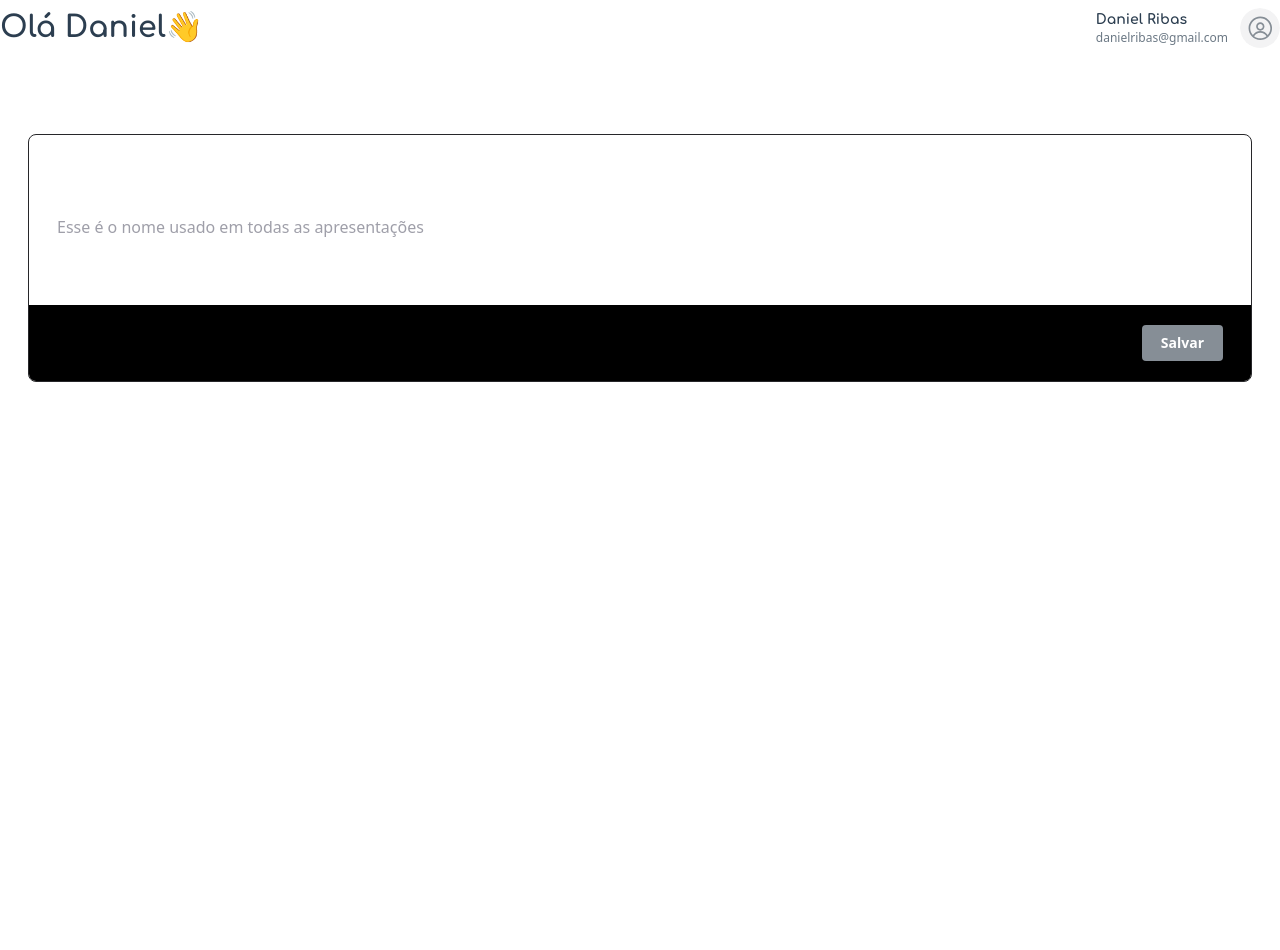
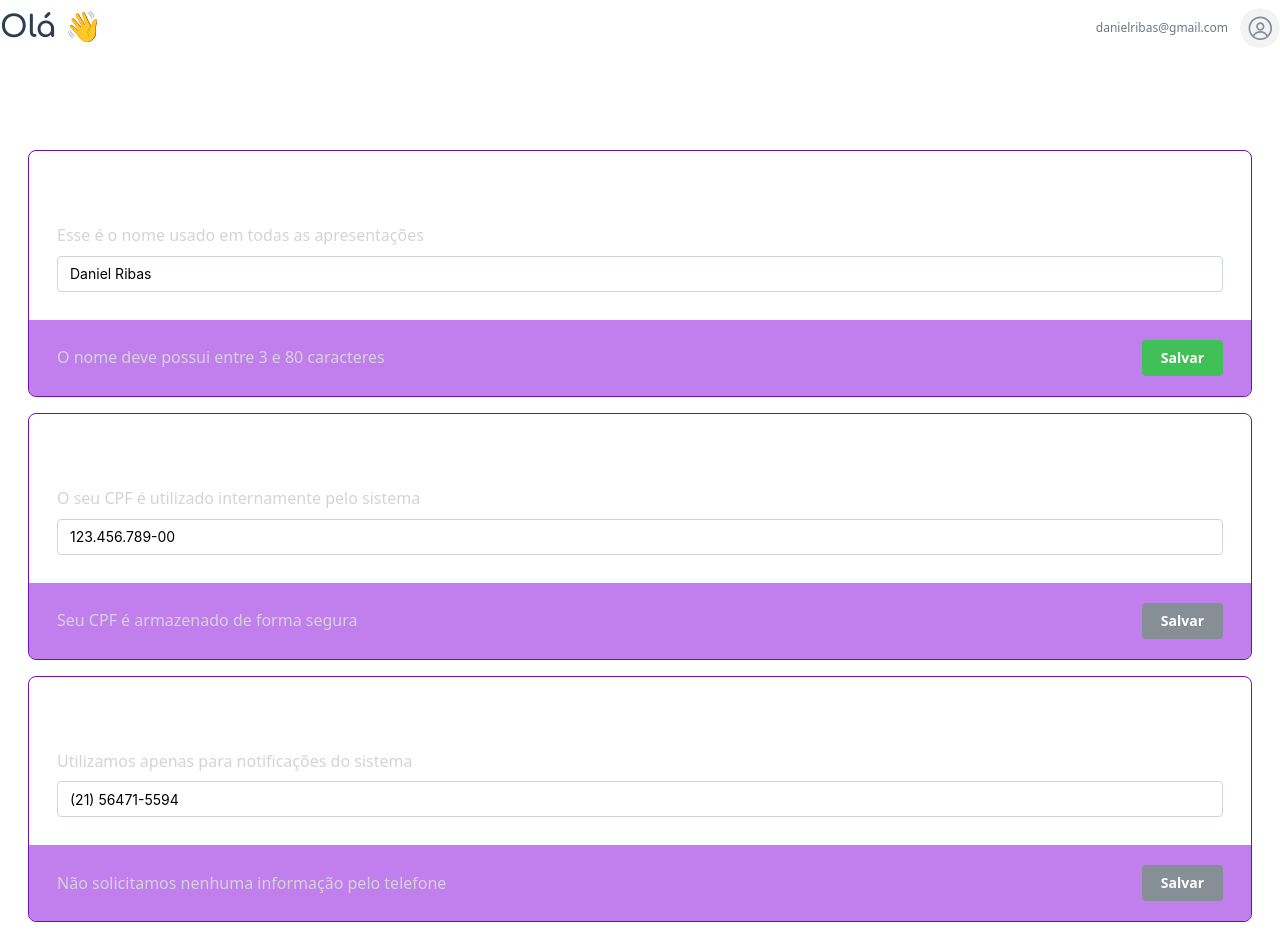
Before and after one commit to danielribas1105/drcode-nimbus, a Next.js app: page /user in a window 1280 px wide. Before the commit the page ends 800 px from the top, so only its background shows below. Built offline with nearby package versions, Linux system fonts and the light colour scheme.

Commit message:
feat(front-end): formulário de usuário

```diff
--- a/src/app/(auth)/user/page.tsx
+++ b/src/app/(auth)/user/page.tsx
@@ -8,7 +8,7 @@ import { IconForms } from "@tabler/icons-react"
 export default function User() {
 	return (
 		<SectionPage>
-			<Content>
+			<Content className="gap-4">
 				<TitleSection
 					icon={<IconForms />}
 					main="Dados Cadastrais"
--- a/src/components/finances/form.tsx
+++ b/src/components/finances/form.tsx
@@ -14,7 +14,7 @@ interface FormFinancesProps {
 }
 
 export default function FormFinances({ transation, saveTrans, deleteTrans, cancel }: FormFinancesProps) {
-	const { transationData, changeAttribute } = useFormTransation(transation)
+	const { transationData, changeAttribute } = useFormTransation<Transation>(transation)
 
 	return (
 		<div className="flex flex-col border border-zinc-500 bg-purple-900/50 rounded-xl overflow-hidden">
--- a/src/components/finances/menu-user.tsx
+++ b/src/components/finances/menu-user.tsx
@@ -1,6 +1,6 @@
 "use client"
 import user from "@/data/constants/UserTeste"
-import { Avatar, Button, MantineProvider, Menu } from "@mantine/core"
+import { Avatar, Menu } from "@mantine/core"
 import { IconArrowsRightLeft, IconLogout, IconUser } from "@tabler/icons-react"
 import Link from "next/link"
 
--- a/src/components/templates/part-form.tsx
+++ b/src/components/templates/part-form.tsx
@@ -25,21 +25,21 @@ export default function PartForm({
 			className={`
          flex flex-col
          text-white overflow-hidden
-         border border-zinc-800 rounded-lg
+         border border-purple-800 rounded-lg
       `}
 		>
 			<div className="flex flex-col p-7">
 				<div className="text-3xl font-black">{title}</div>
-				<div className="mt-4 text-zinc-400">{description}</div>
-				<div className="mt-3">{children}</div>
+				<div className="mt-2 text-zinc-300">{description}</div>
+				<div className="mt-2">{children}</div>
 			</div>
 			<div
 				className={`
                flex justify-end sm:justify-between items-center
-               bg-black px-7 py-5
+               bg-purple-700/50 px-7 py-5
          `}
 			>
-				<span className="hidden sm:inline text-zinc-400">{msgFooter}</span>
+				<span className="hidden sm:inline text-zinc-300">{msgFooter}</span>
 				<Button
 					color={canSave ? "green" : "gray"}
 					className={canSave ? "bg-green-500" : "bg-gray-500"}
--- a/src/components/user/form.tsx
+++ b/src/components/user/form.tsx
@@ -1,14 +1,42 @@
+'use client'
+import useFormTransation from "@/data/hooks/useFormTransation"
 import PartForm from "../templates/part-form"
+import userFake from "@/data/constants/UserTeste"
+import User from "@/logic/core/user/User"
+import { TextInput } from "@mantine/core"
+import { TextFormat } from "@/logic/utils/Text"
 
 export default function FormUser() {
+	const { transationData, changeAttribute} = useFormTransation<User>(userFake[0])
+
 	return (
-		<div>
+		<div className="flex flex-col gap-4">
 			<PartForm
 				title="Seu nome"
 				description="Esse é o nome usado em todas as apresentações"
-				msgFooter={""}
+				msgFooter="O nome deve possui entre 3 e 80 caracteres"
+				canSave={TextFormat.textName(transationData.nome, 3, 80)}
+				save={() => {}}
 			>
-				Useuário
+				<TextInput value={transationData.nome} onChange={changeAttribute('nome')}/>
+			</PartForm>
+			<PartForm
+				title="CPF"
+				description="O seu CPF é utilizado internamente pelo sistema"
+				msgFooter="Seu CPF é armazenado de forma segura"
+				canSave={false}
+				save={() => {}}
+			>
+				<TextInput value={TextFormat.cpfFormat(transationData.cpf)} onChange={changeAttribute('cpf', TextFormat.cpfUnformat)}/>
+			</PartForm>
+			<PartForm
+				title="Telefone"
+				description="Utilizamos apenas para notificações do sistema"
+				msgFooter="Não solicitamos nenhuma informação pelo telefone"
+				canSave={false}
+				save={() => {}}
+			>
+				<TextInput value={TextFormat.phoneFormat(transationData.telefone)} onChange={changeAttribute('telefone', TextFormat.phoneUnformat)}/>
 			</PartForm>
 		</div>
 	)
--- a/src/data/constants/UserTeste.ts
+++ b/src/data/constants/UserTeste.ts
@@ -4,8 +4,10 @@ import User from "@/logic/core/user/User"
 const user: User[] = [
 	{
 		id: Id.newId(),
-		name: "Daniel Ribas",
+		nome: "Daniel Ribas",
 		email: "danielribas@gmail.com",
+		cpf: "123.456.789-00",
+		telefone: "(21) 56471-5594",
 		imageUrl: null,
 	},
 ]
--- a/src/data/hooks/useFormTransation.ts
+++ b/src/data/hooks/useFormTransation.ts
@@ -1,8 +1,7 @@
-import Transation from "@/logic/core/finances/Transation"
 import { useState } from "react"
 
-export default function useFormTransation(transData: Transation) {
-	const [transationData, setTransationData] = useState(transData)
+export default function useFormTransation<T = any>(transData: T) {
+	const [transationData, setTransationData] = useState<T>(transData)
 
 	function changeAttribute(attribute: string, fn?: Function) {
 		return (value: any) => {
--- a/src/logic/core/user/User.ts
+++ b/src/logic/core/user/User.ts
@@ -1,6 +1,8 @@
 export default interface User {
 	id: string
-	name: string
+	nome: string
 	email: string
+	cpf: string
+	telefone: string
 	imageUrl?: string | null
 }
--- /dev/null
+++ b/src/logic/utils/Text.ts
@@ -0,0 +1,31 @@
+export class TextFormat {
+   private static cpfPattern = "???.???.???-??"
+   private static phonePattern = "(??) ?????-????"
+
+   static textName(value: string, min: number, max: number, trim: boolean = true): boolean {
+      const newValue = (trim ? value?.trim?.() : value) ?? ''
+      return newValue.length >= min && newValue.length <= max
+   }
+
+   static cpfUnformat(value: string): string {
+      return value.replace(/[^0-9]/g, '')
+   }
+
+   static cpfFormat(value: string): string {
+      const numbers = TextFormat.cpfUnformat(value).split('') //array com os números separados
+      return numbers.reduce((format: string, number: string) => {
+         return format.replace('?', number)
+      }, TextFormat.cpfPattern).split('?')[0].replace(/[-.]$/, '')
+   }
+
+   static phoneUnformat(value: string) : string {
+      return value.replace(/[^0-9]/g, '')
+   }
+
+   static phoneFormat(value: string): string {
+      const numbers = TextFormat.phoneUnformat(value).split('') //array com os números separados
+      return numbers.reduce((format: string, number: string) => {
+         return format.replace('?', number)
+      }, TextFormat.phonePattern).split('?')[0].trim().replace(/[()-]$/, '')
+   }
+}
```
